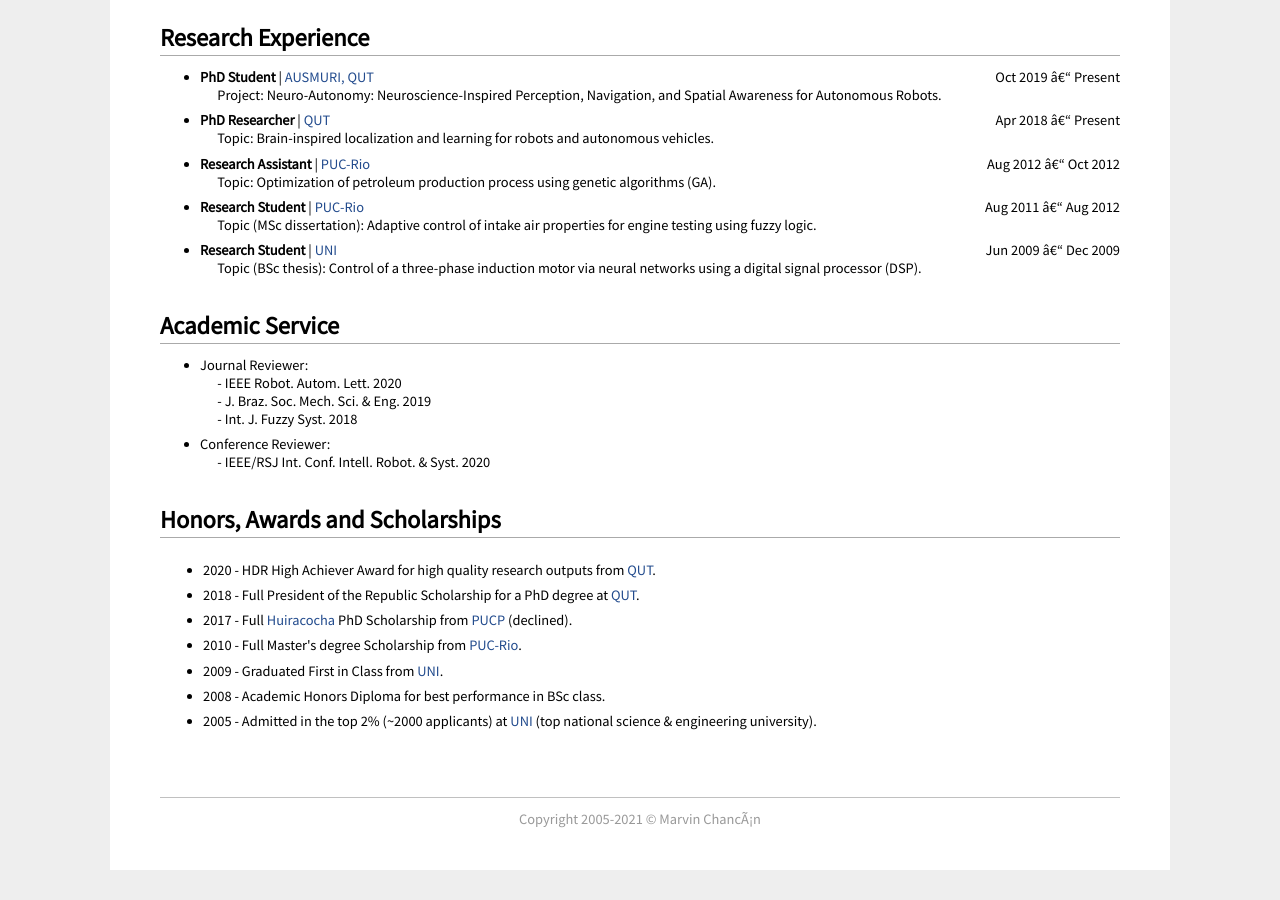
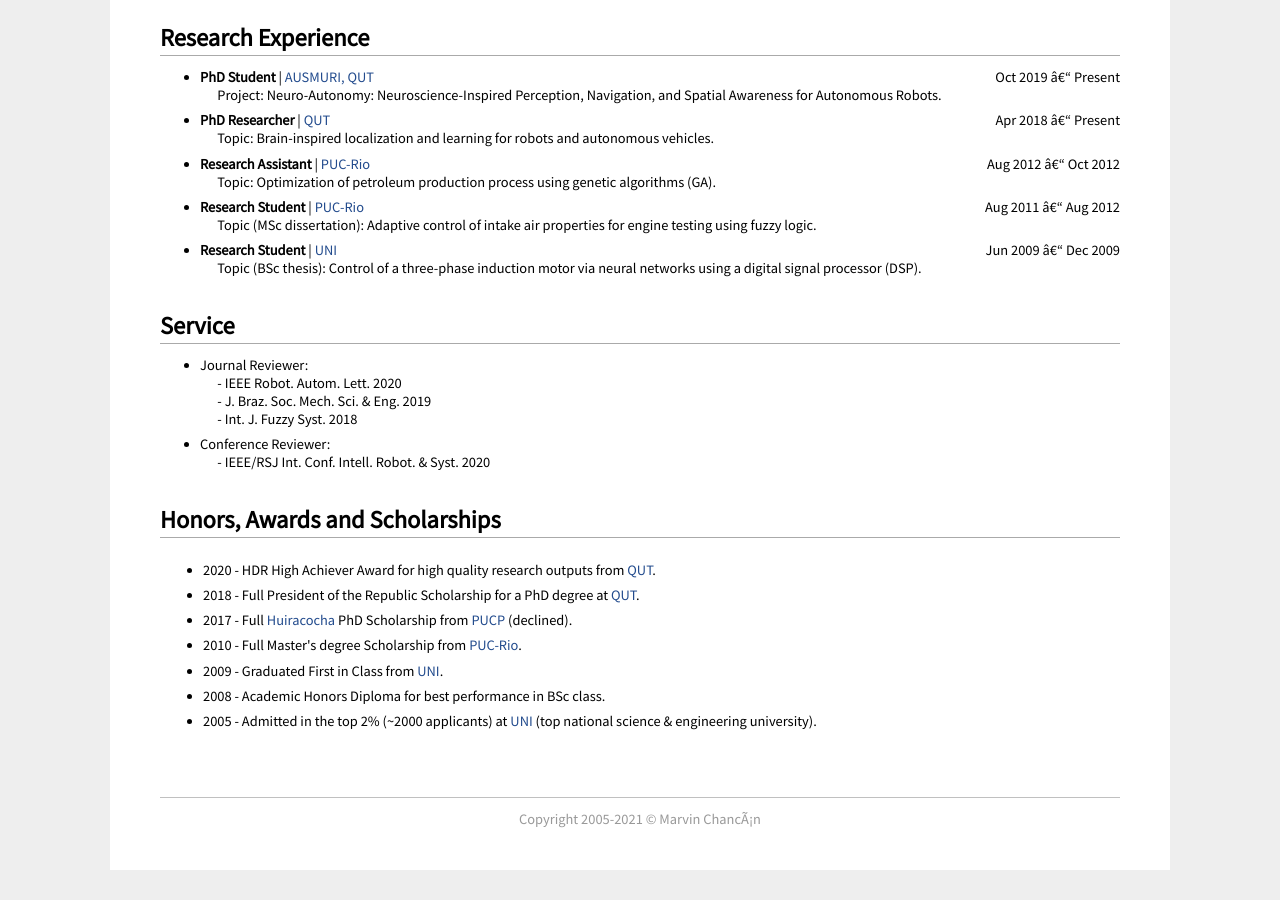
Before and after one commit to mchancan/mchancan.github.io, a Jekyll site: the page built from index.html, in a window 1280 px wide and 900 px high, scrolled down 1786 px. Built offline with Jekyll 4.4.1, drawn with Linux system fonts in a browser that asks for light colours; comment, search, counter and statistics services are not loaded; a style sheet for code colours, icons or effects is not loaded.

Commit message:
Update index.html

```diff
--- a/index.html
+++ b/index.html
@@ -154,7 +154,7 @@ Specifically, I studied neural-level network architectures that underlie these c
 		&emsp; Topic (BSc thesis): Control of a three-phase induction motor via neural networks using a digital signal processor (DSP).</li>
 </ul>
 
-<h2>Academic Service</h2>
+<h2>Service</h2>
 <ul>
 	<li>Journal Reviewer:<br>
 		&emsp; - IEEE Robot. Autom. Lett. 2020<br>
```
